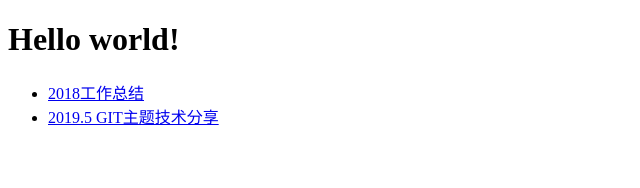
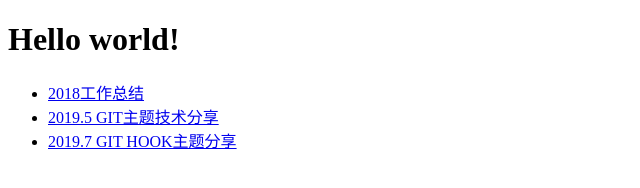
Before and after one commit to virola/virola.github.io, a plain HTML site: page index.html in a window 1280 px wide. Shown: the whole page, without its empty margins (0-640 px from the left). Drawn offline with Linux system fonts and the light colour scheme.

Commit message:
推一个链接

```diff
--- a/index.html
+++ b/index.html
@@ -12,6 +12,7 @@
     <ul>
       <li><a href="./ppt-2018/index.html?updated">2018工作总结</a></li>
       <li><a href="./201905_reveal_git/">2019.5 GIT主题技术分享</a></li>
+      <li><a href="./201907_git_hook/">2019.7 GIT HOOK主题分享</a></li>
     </ul>
   </section>
 </body>
```
